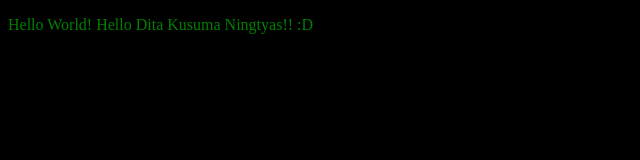
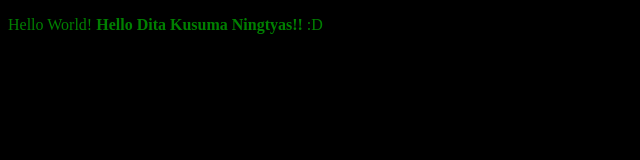
Before and after one commit to aida21/aida21.github.io, a plain HTML site: page index.html in a window 1280 px wide. Shown: the full height of the page, 0-640 px from the left. Drawn offline with Linux system fonts and the light colour scheme.

Commit message:
Update index.html

```diff
--- a/index.html
+++ b/index.html
@@ -6,7 +6,7 @@
 </head>
 <body style="background-color:black;">
 <p style="color:green;">
-    Hello World! Hello Dita Kusuma Ningtyas!! :D
+    Hello World! <b>Hello Dita Kusuma Ningtyas!!</b> :D
 </p>
 
 </body>
```
